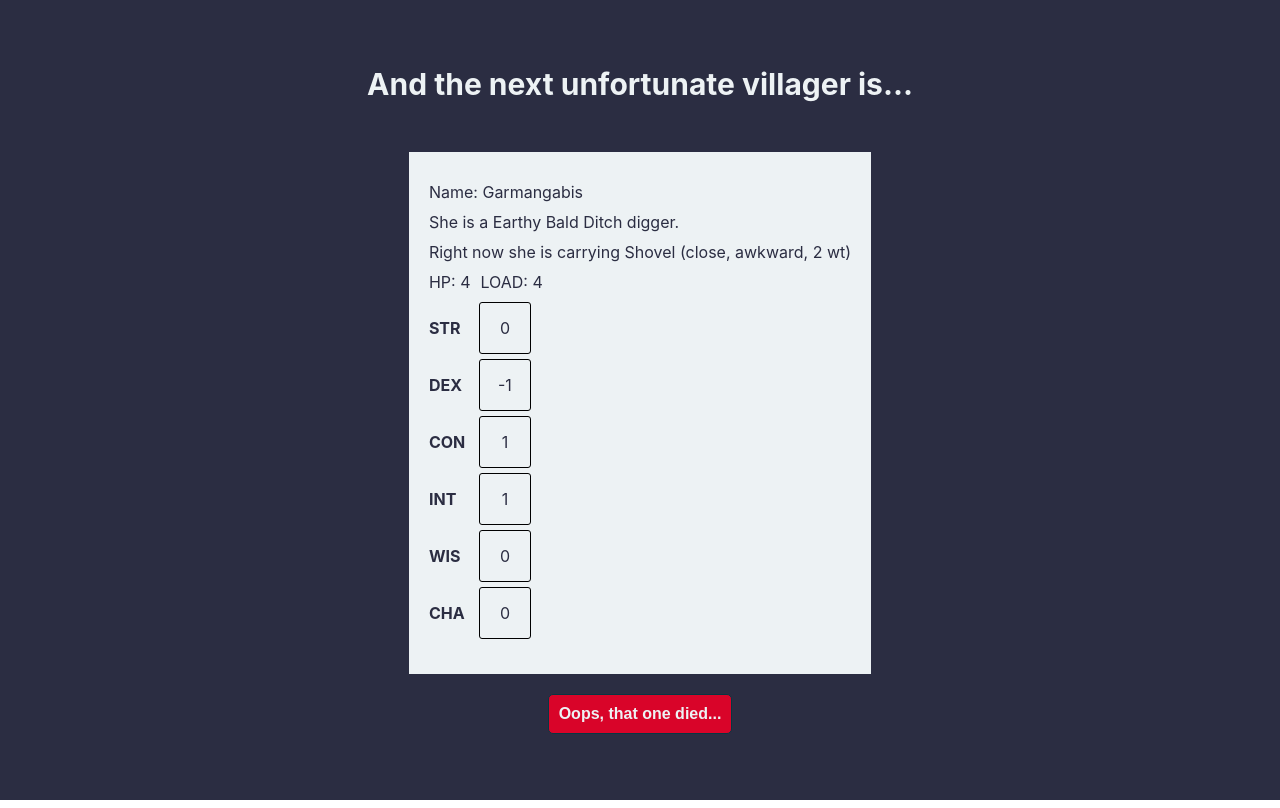
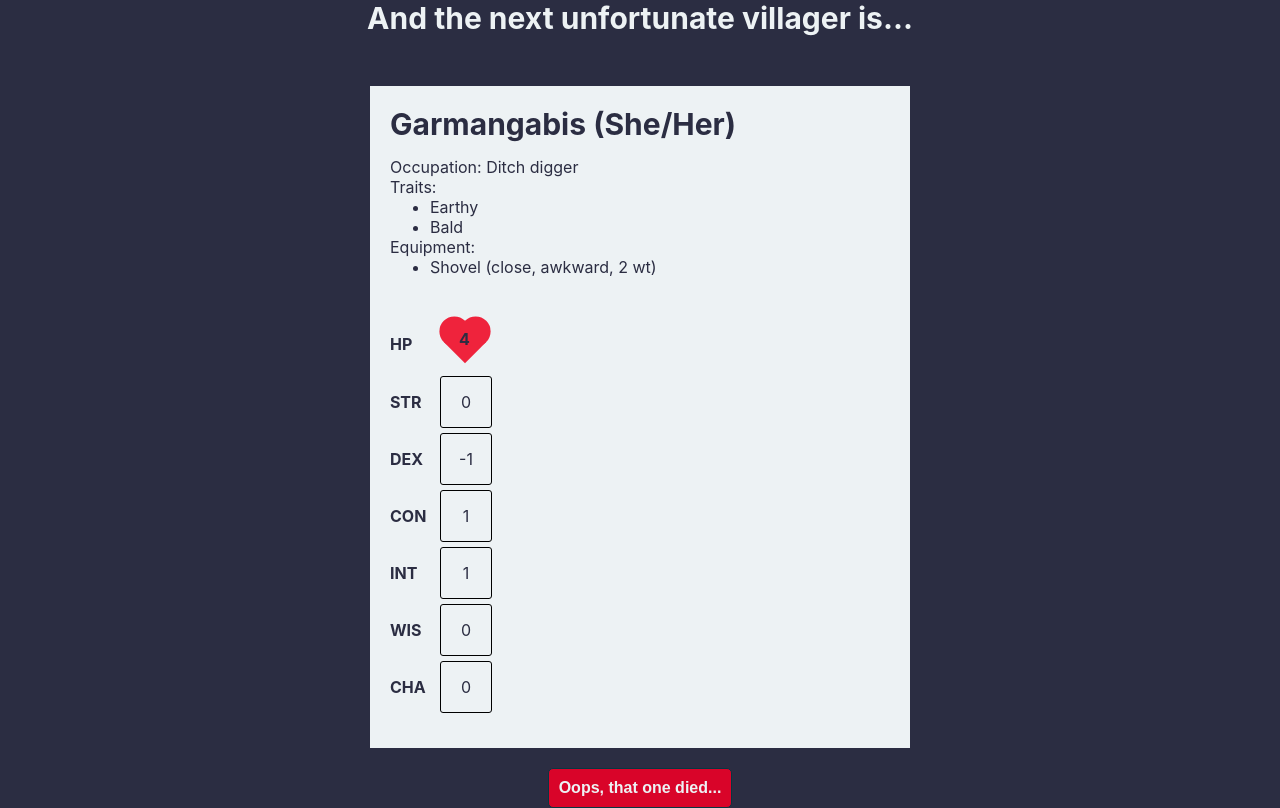
Before and after one commit to mwestdri/funnel-world-gen, a React (Create React App) app: page / in a window 1280 px wide. Built offline with nearby package versions, Linux system fonts and the light colour scheme.

Commit message:
Update stats, equipment, and occupation

```diff
--- a/src/components/characterSheet.css
+++ b/src/components/characterSheet.css
@@ -1,9 +1,3 @@
-.charSheet {
-  background-color: #EDF2F4;
-  color: #2B2D42;
-  padding: 20px 20px 30px 20px;
-  max-width: 500px;
-}
 .hpLoad {
     padding-right: 10px;
 }
--- a/src/components/characterSheet.js
+++ b/src/components/characterSheet.js
@@ -2,6 +2,28 @@ import React from 'react';
 import styled from 'styled-components';
 import { connect } from 'react-redux';
 import './characterSheet.css';
+
+const Container = styled.div`
+  background-color: #EDF2F4;
+  color: #2B2D42;
+  padding: 20px 20px 30px 20px;
+  max-width: 800px;
+  min-width: 500px;
+`
+
+const Name = styled.div`
+  font-size: 30px;
+  font-weight: bold;
+  margin-bottom: 15px;
+`;
+
+const List = styled.ul`
+  margin: 0px;
+`;
+
+const Stats = styled.div`
+  margin-top: 40px;
+`;
 
 const StatBlock = styled.div`
   align-items: center;
@@ -24,24 +46,76 @@ const StatMod = styled.div`
   width: 50px;
 `;
 
+const Health = styled.div`
+  margin: 10px 0;
+  position: relative;
+`;
+
+const Heart = styled.span`
+  background-color: #EF233C;
+  display: inline-block;
+  height: 30px;
+  margin: 0 10px;
+  position: relative;
+  top: 0;
+  transform: rotate(-45deg);
+  width: 30px;
+
+  :before,
+  :after {
+    content: "";
+    background-color: #EF233C;
+    border-radius: 50%;
+    height: 30px;
+    position: absolute;
+    width: 30px;
+  }
+
+  :before {
+    top: -15px;
+    left: 0;
+  }
+
+  :after {
+    left: 15px;
+    top: 0;
+  }
+`;
+
+const HeartStat = styled.div`
+  font-weight: bold;
+  position: absolute;
+  left: ${props => props.wide ? 15 : 19}px;
+  top: 2px;
+`;
+
 const CharacterSheet = ({name, gender, occupation, equipment, stats, traits}) => {
-    console.log(equipment)
     const hpLoadStats = stats.slice(-2);
 
     return(
-        <div className="charSheet">
-            <div className="name section">
-                <span className="nameLabel">Name: </span>
-                {name}
-                </div>
-            <div className="section">
-                {`${gender === 'Male' ? 'He' : 'She'} is a ${traits.personality} ${traits.physical} ${occupation}.`}
-            </div>
+        <Container>
+          <Name> {name} { gender === 'Male' ? '(He/Him)' : '(She/Her)' }</Name>
+          <div> Occupation: {occupation} </div>
+          <div> Traits: </div>
+          <List>
+            <li> {traits.personality} </li>
+            <li> {traits.physical} </li>
+          </List>
+          <div> Equipment: </div>
+          <List>
+            {equipment.map(equip => ( <li> {equip} </li> ))}
+          </List>
+          <Stats>
             <div>
-                {`Right now ${gender === 'Male' ? 'he' : 'she'} is carrying ${equipment}`}
-            </div>
-            <div className="section">
-                {renderOtherStats(hpLoadStats)}
+              {stats.length &&
+                <StatBlock>
+                  <StatName>HP</StatName>
+                  <Health>
+                    <Heart></Heart>
+                    <HeartStat wide={stats[stats.length - 2].value > 10}> {stats[stats.length - 2].value} </HeartStat>
+                  </Health>
+                </StatBlock>
+              }
             </div>
             <div>
                 {stats.slice(0, stats.length - 2).map(x => (
@@ -51,15 +125,9 @@ const CharacterSheet = ({name, gender, occupation, equipment, stats, traits}) =>
                   </StatBlock>
                 ))}
             </div>
-
-        </div>
+          </Stats>
+        </Container>
     )
-}
-const renderOtherStats = (stats) => {
-
-    return stats.map(x =>
-        <span className="hpLoad" key={x.shortName}>{`${x.shortName}: ${x.value}`}</span>
-    );
 }
 
 const mapStateToProps = (state) => {
```
